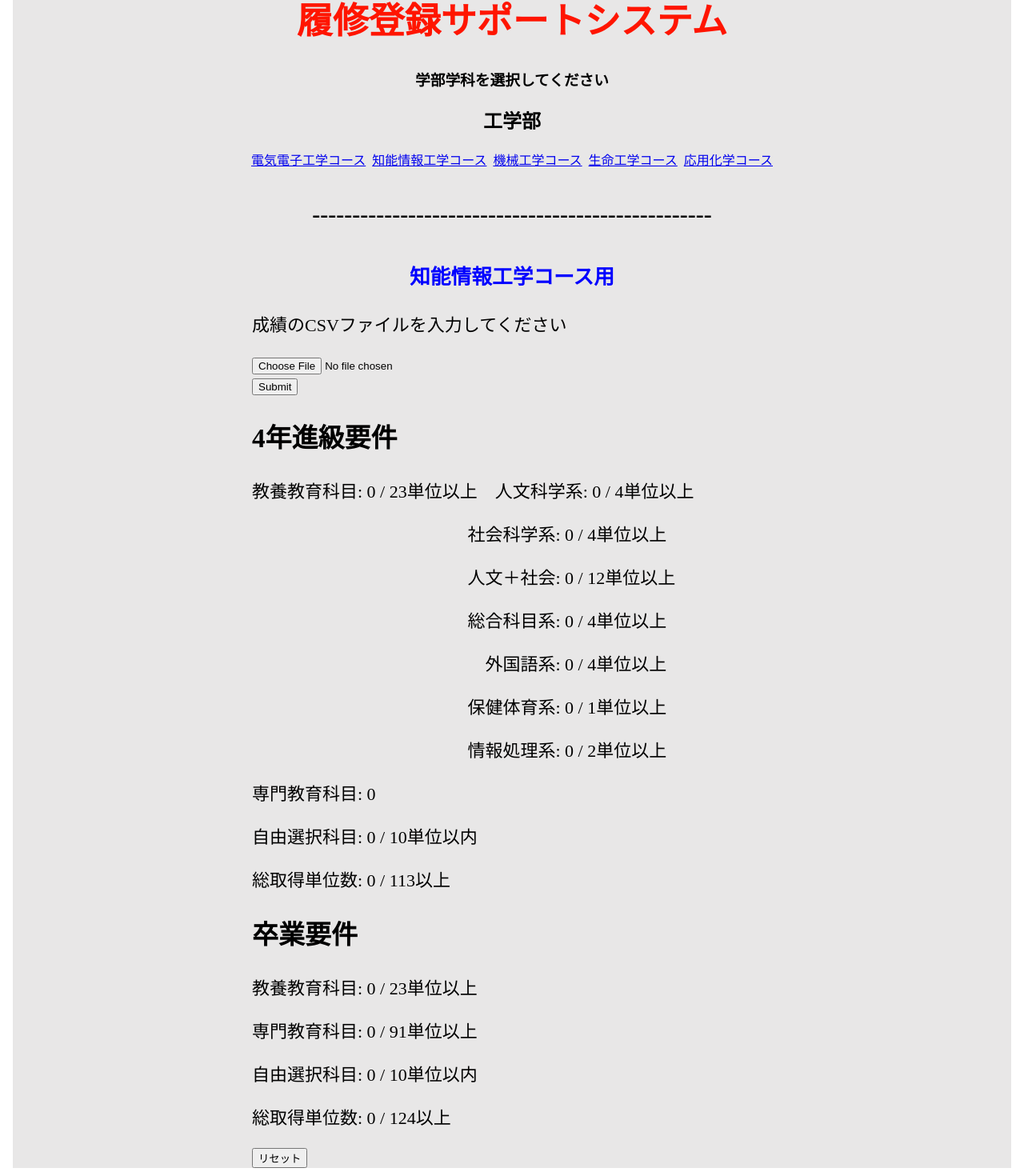
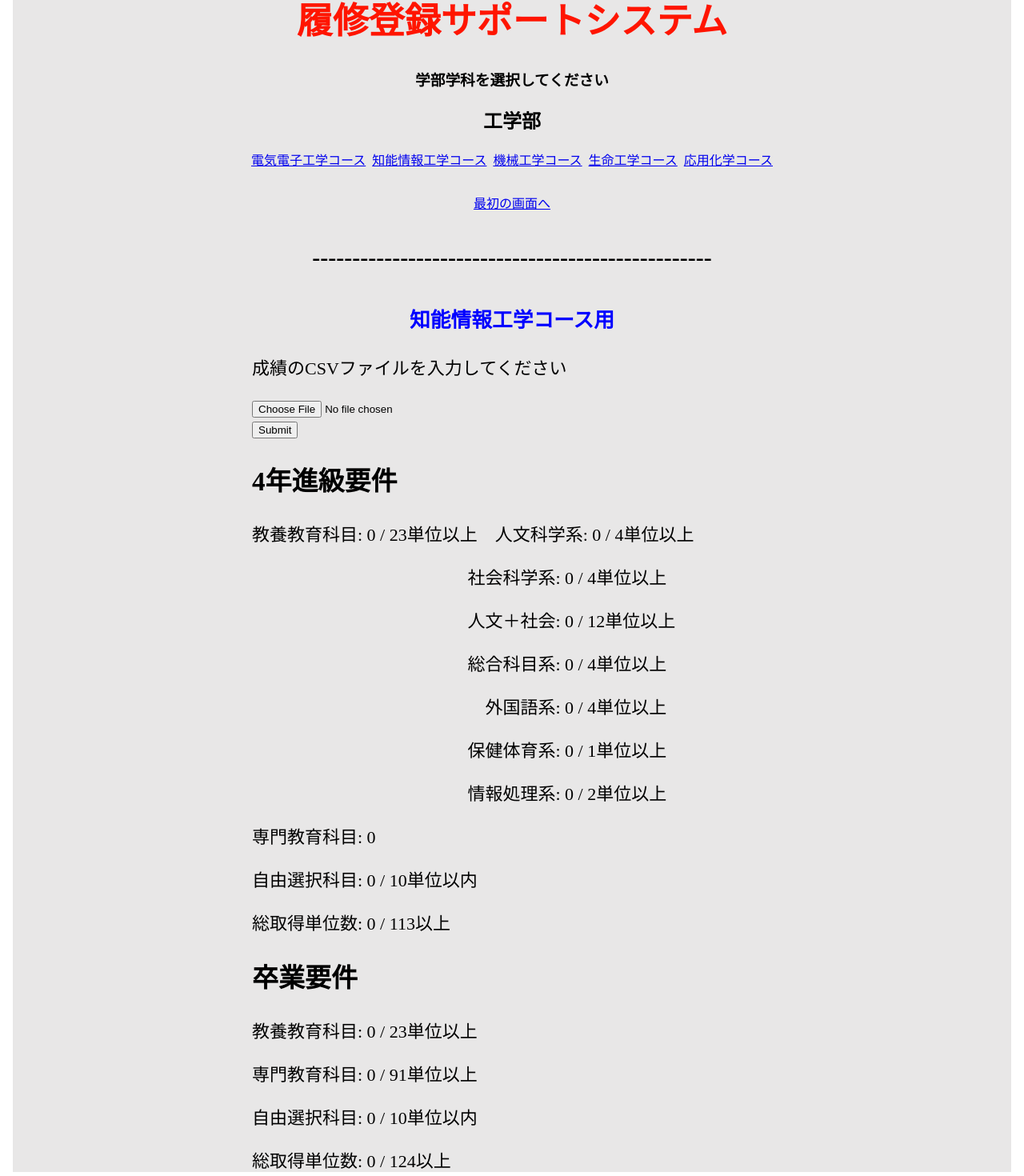
Before and after one commit to tak0705/Support_system, an Angular app: page /chino in a window 1280 px wide. Shown: the part 40-1510 px from the top of the page at 80% size. Built offline with nearby package versions, Linux system fonts and the light colour scheme.

Commit message:
リセット修正

```diff
--- a/src/app/app.component.html
+++ b/src/app/app.component.html
@@ -9,5 +9,9 @@
 <a routerLink="/seimei">生命工学コース</a>&nbsp;
 <a routerLink="/ouka">応用化学コース</a>
 </div>
+<p></p>
+<div class="center">
+<a routerLink="/..">最初の画面へ</a>
+</div>
 <router-outlet></router-outlet>
 </body>
--- a/src/app/kougaku/chino/chino.component.html
+++ b/src/app/kougaku/chino/chino.component.html
@@ -65,5 +65,4 @@
     <p>自由選択科目: {{cnt_fre}} / 10単位以内</p>
     <p>総取得単位数: {{cnt_edu + cnt_spe + cnt_fre}} / 124以上</p>
 
-    <button type="button" class="btn btn-raised btn-success" onclick="location.reload();">リセット</button>
     </div>
--- a/src/app/kougaku/denki/denki.component.html
+++ b/src/app/kougaku/denki/denki.component.html
@@ -67,5 +67,4 @@
     <p>自由選択科目: {{cnt_fre}} / 10単位以内</p>
     <p>総取得単位数: {{cnt_edu + cnt_spe + cnt_fre}} / 124以上</p>
 
-    <button type="button" class="btn btn-raised btn-success" onclick="location.reload();">リセット</button>
     </div>
```
